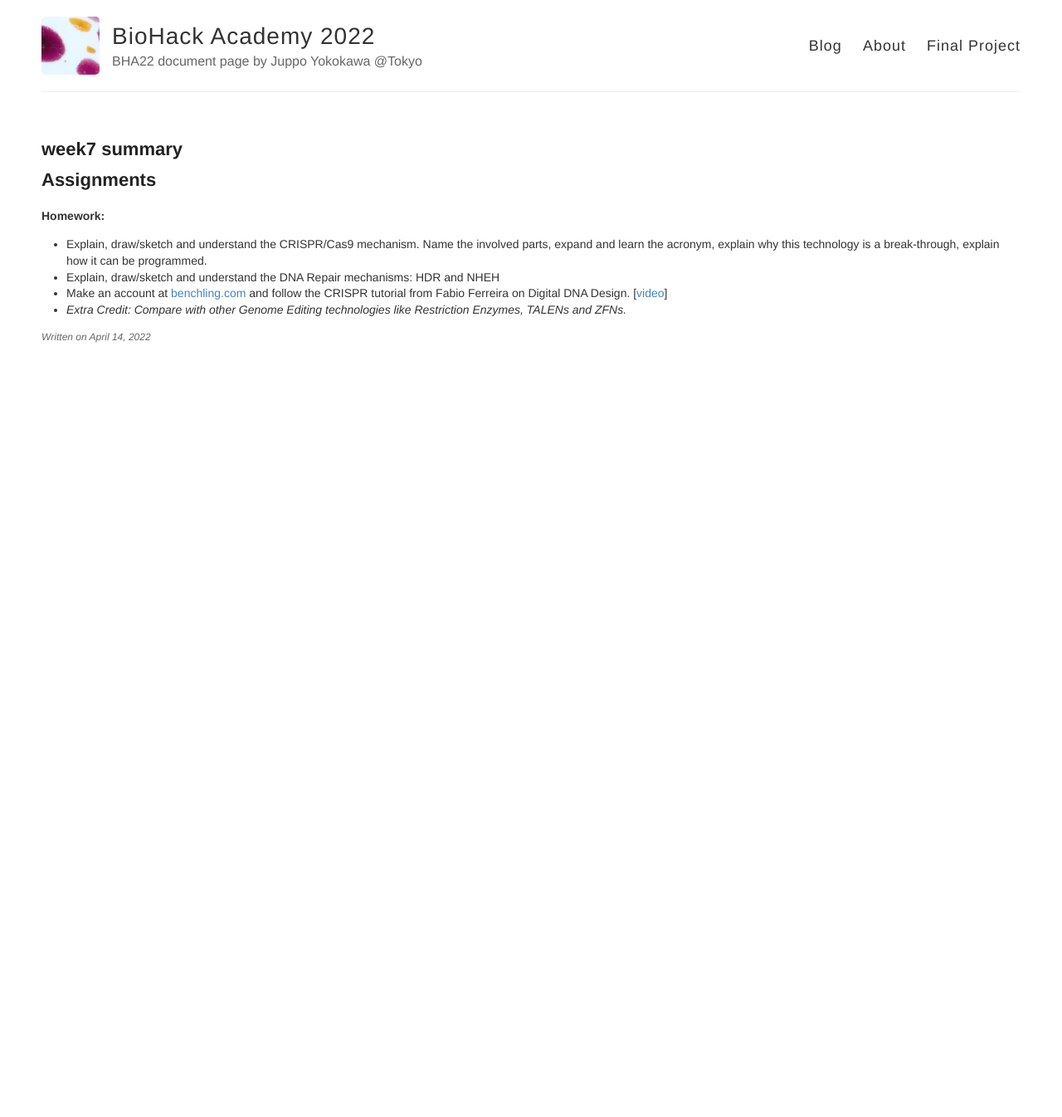
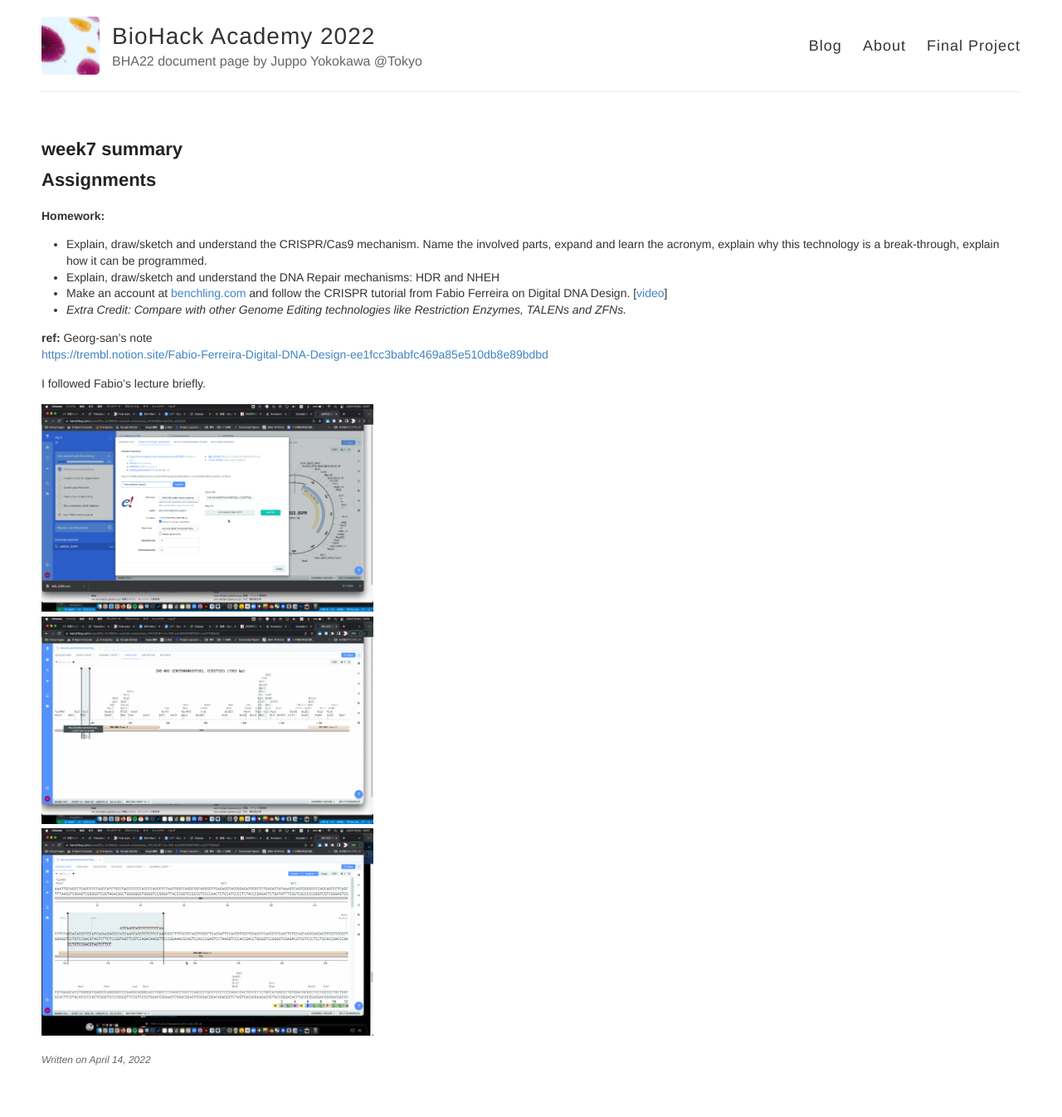
Before and after one commit to juppoyokokawa/bha22, a Jekyll site: the page built from _posts/2022-04-14-week7_01.md, in a window 1280 px wide. Shown: the whole page at 83% size. Built offline with Jekyll 4.4.1, drawn with Linux system fonts in a browser that asks for light colours; before the commit the page ends 900 px from its top, so only the background shows below that.

Commit message:
[update]

```diff
--- a/_posts/2022-04-14-week7_01.md
+++ b/_posts/2022-04-14-week7_01.md
@@ -9,3 +9,12 @@ title: week7 summary
 - Explain, draw/sketch and understand the DNA Repair mechanisms: HDR and NHEH
 - Make an account at [benchling.com](http://benchling.com/) and follow the CRISPR tutorial from Fabio Ferreira on Digital DNA Design. [[video](https://vimeo.com/696442612)]
 - *Extra Credit: Compare with other Genome Editing technologies like Restriction Enzymes, TALENs and ZFNs.*
+
+**ref:** Georg-san's note
+[https://trembl.notion.site/Fabio-Ferreira-Digital-DNA-Design-ee1fcc3babfc469a85e510db8e89bdbd](https://trembl.notion.site/Fabio-Ferreira-Digital-DNA-Design-ee1fcc3babfc469a85e510db8e89bdbd)
+
+I followed Fabio's lecture briefly.
+
+<img src="{{ site.baseurl }}/images/week7sum-01.png" alt="" width="400"/>
+<img src="{{ site.baseurl }}/images/week7sum-02.png" alt="" width="400"/>
+<img src="{{ site.baseurl }}/images/week7sum-03.png" alt="" width="400"/>
```
Also changed, not shown: _posts/2022-04-21-week8_01.md (added, +14 -0 lines), images/week7sum-01.png (added), images/week7sum-02.png (added), images/week7sum-03.png (added).
